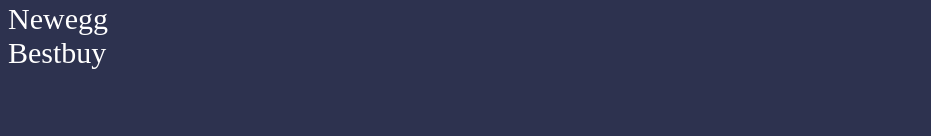
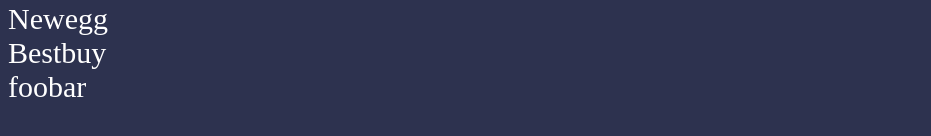
Before and after one commit to fosterseth/multiQ, a plain HTML site: page index.html in a window 1280 px wide. Both pictures are taken after typing "Sample", "Sample" into the empty fields and a click on the button "Add Query". Shown: the part 146-282 px from the top of the page, without its empty margins (0-931 px from the left). Drawn offline with Linux system fonts and the light colour scheme.

Commit message:
Call add_website with parsed query to add div and clickable ui

```diff
--- a/index.html
+++ b/index.html
@@ -78,6 +78,7 @@
         }
 
         console.log(query);
+        add_website({name: "foobar", url: query});
     }
 
     function parseQuery(url, item) {
```
